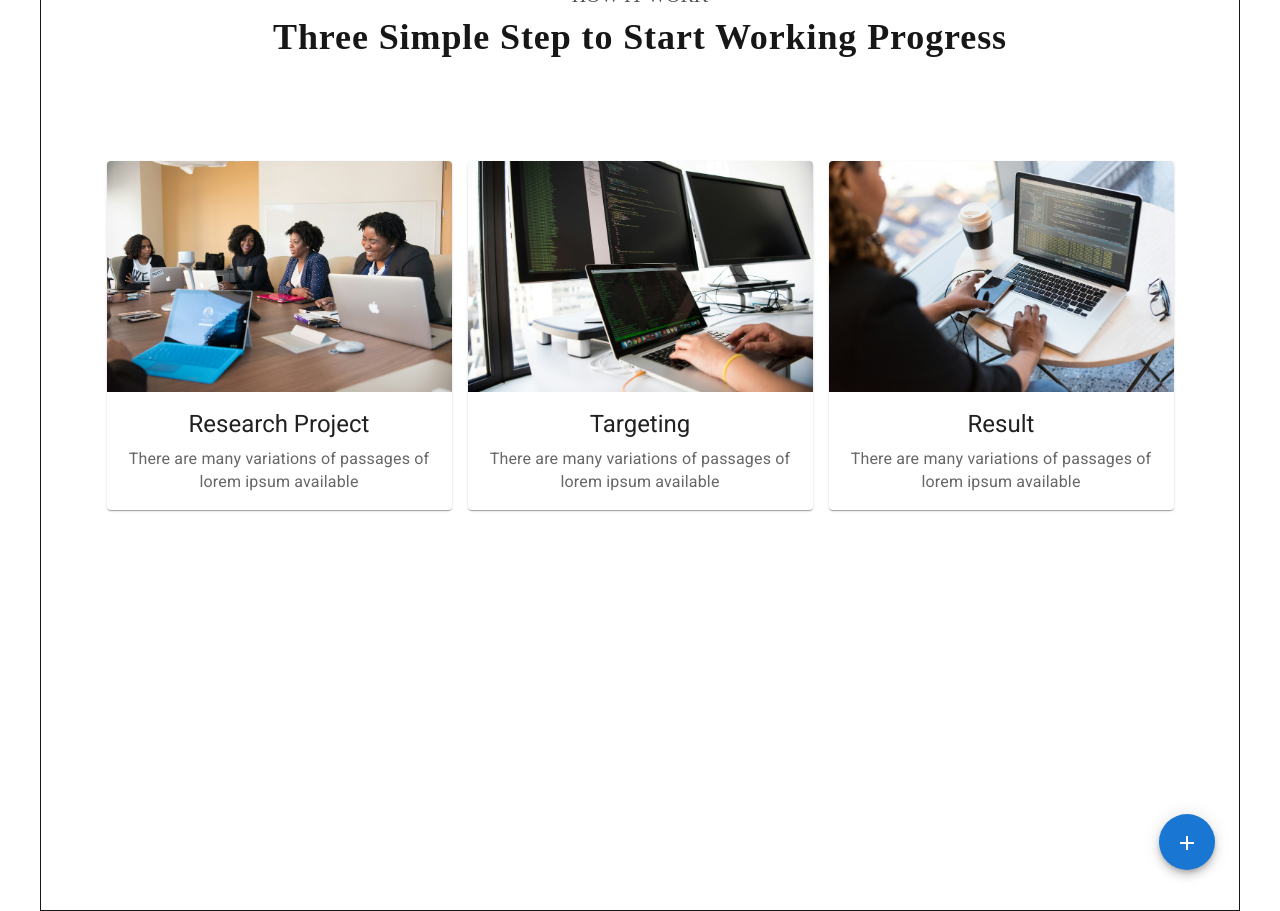
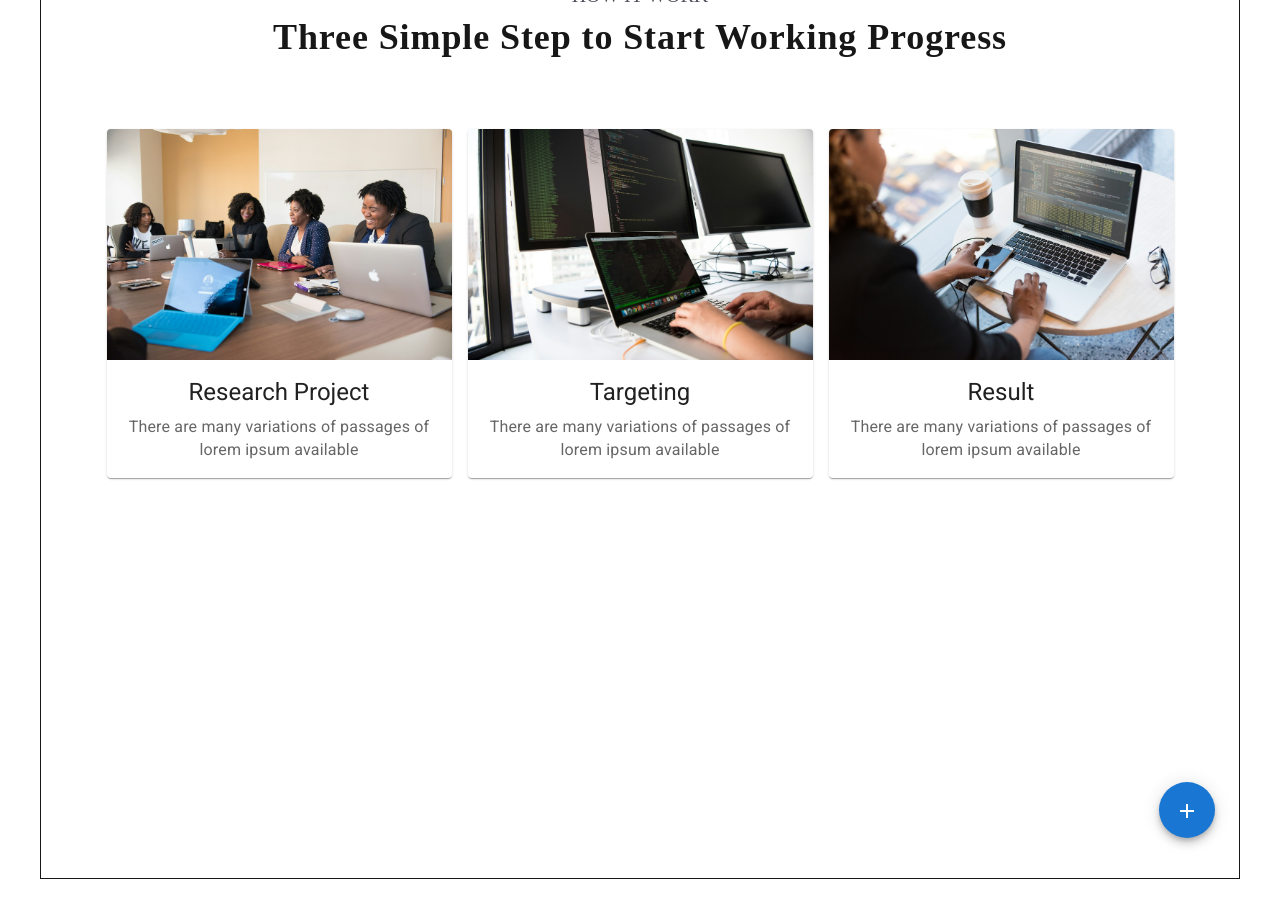
Before and after one commit to PouryaSoleimani/SIMPLE___LANDING___PAGE___NEXT.JS, a Next.js app: page / in a window 1280 px wide. Shown: the part 840-1751 px from the top of the page. After the commit the page ends 1719 px from the top, so only its background shows below. Built offline with nearby package versions, Linux system fonts and the light colour scheme.

Commit message:
🟦 MUI 🟦

```diff
--- a/components/templates/works/WorksTemplate.tsx
+++ b/components/templates/works/WorksTemplate.tsx
@@ -18,7 +18,7 @@ function WorksTemplate() {
         <div className='flex flex-col py-4 lg:py-10 w-full mt-16'>
             <h2 className='text-center text-xl text-zinc-600'>HOW IT WORK</h2>
             <h3 className='text-center my-2 text-4xl font-semibold tracking-wide'>Three Simple Step to Start Working Progress</h3>
-            <div className='flex flex-col lg:flex-row items-center justify-center gap-0 lg:gap-x-4 mt-24'>
+            <div className='flex flex-col lg:flex-row items-center justify-center gap-0 lg:gap-x-4 mt-16'>
                 {workBoxeData.map((item: SingleWorkType) => (
                     <SingleWorkBoxComponent {...item} />
                 ))}
```
